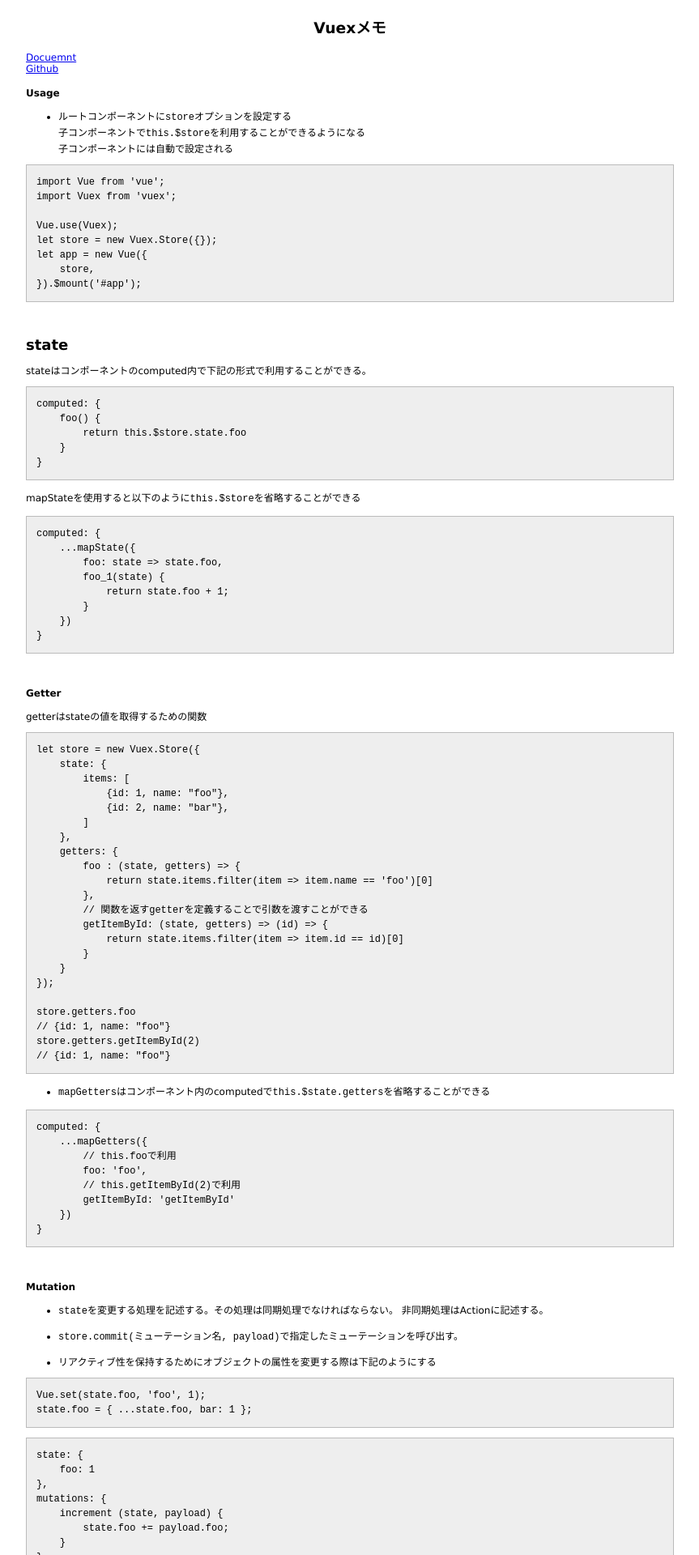
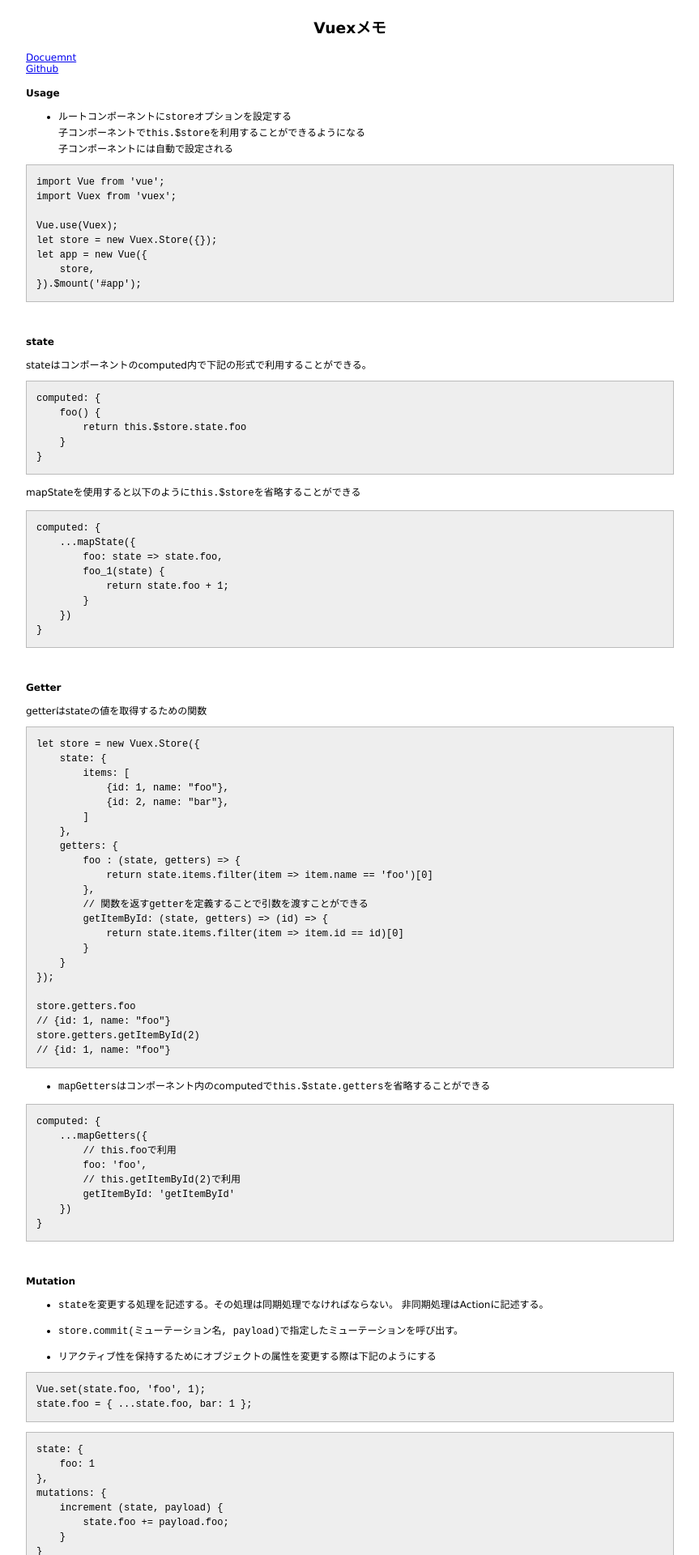
Before and after one commit to 38elements/38elements.github.com, a Jekyll site: the page built from _posts/2017-01-14-vuex.md, in a window 1280 px wide. Shown: the top 1920 px of the page at 81% size, without its empty margins (208-1071 px from the left). Built offline with Jekyll 4.4.1, drawn with Linux system fonts in a browser that asks for light colours.

```diff
--- a/_posts/2017-01-14-vuex.md
+++ b/_posts/2017-01-14-vuex.md
@@ -24,7 +24,7 @@ let app = new Vue({
 
 <br>
 
-## state
+#### state
 
 stateはコンポーネントのcomputed内で下記の形式で利用することができる。
 
```
